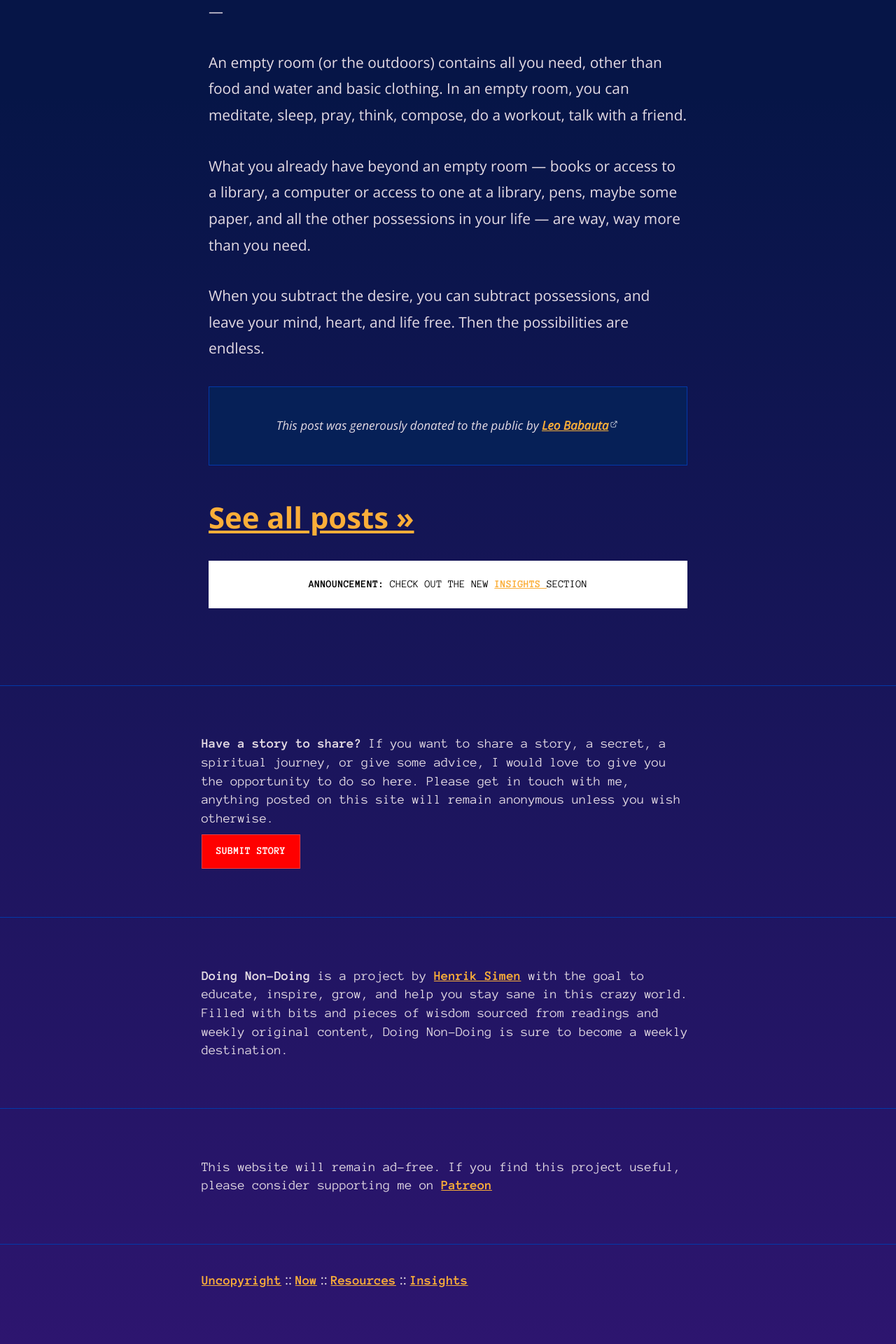
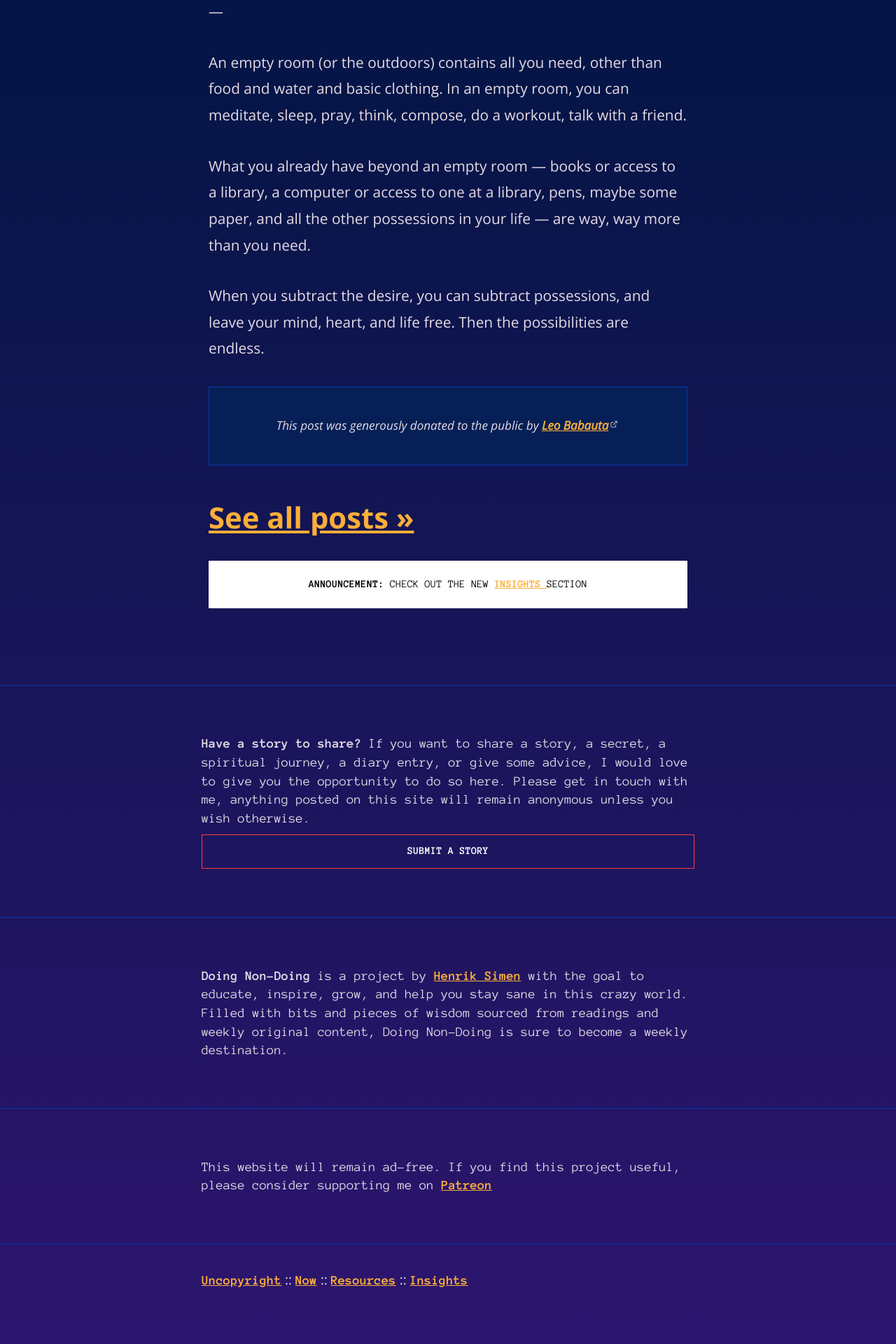
Before and after one commit to HenrikSimen/doing-non-doing, a Jekyll site: the page built from index.html, in a window 1280 px wide. Shown: the part 1954-3874 px from the top of the page at 70% size. Built offline with Jekyll 4.4.1, drawn with Linux system fonts in a browser that asks for light colours.

Commit message:
Share A Story

```diff
--- a/_includes/footer.html
+++ b/_includes/footer.html
@@ -1,6 +1,6 @@
 <hr>
 <footer>
-  <p><span class="bolder">Have a story to share?</span> If you want to share a story, a secret, a spiritual journey, or give some advice, I would love to give you the opportunity to do so here. Please get in touch with me, anything posted on this site will remain anonymous unless you wish otherwise. <a class="story-button" href="mailto:henriksimen@gmail.com?subject=My Story">Submit Story</a></p>
+  <p><span class="bolder">Have a story to share?</span> If you want to share a story, a secret, a spiritual journey, a diary entry, or give some advice, I would love to give you the opportunity to do so here. Please get in touch with me, anything posted on this site will remain anonymous unless you wish otherwise. <a class="story-button" href="mailto:henriksimen@gmail.com?subject=My Story">Submit A Story</a></p>
 </footer>
 <hr>
 <footer>
--- a/assets/css/responsive.css
+++ b/assets/css/responsive.css
@@ -229,7 +229,7 @@
   }
 
   footer .story-button {
-    width: 20%;
+    width: 100%;
   }
 
 
--- a/assets/css/style.css
+++ b/assets/css/style.css
@@ -177,13 +177,17 @@ footer .story-button {
   padding: 10px;
   display: block;
   border: 1px solid #FE3E3F;
-  background-color: red;
   color: white;
   font-size: 0.8em;
   text-transform: uppercase;
   text-decoration: none;
   width: 40%;
   text-align: center;
+  transition: all 0.2s ease-in-out;
+}
+
+footer a.story-button:hover {
+  background-color: red;
 }
 
 ul li {
```
